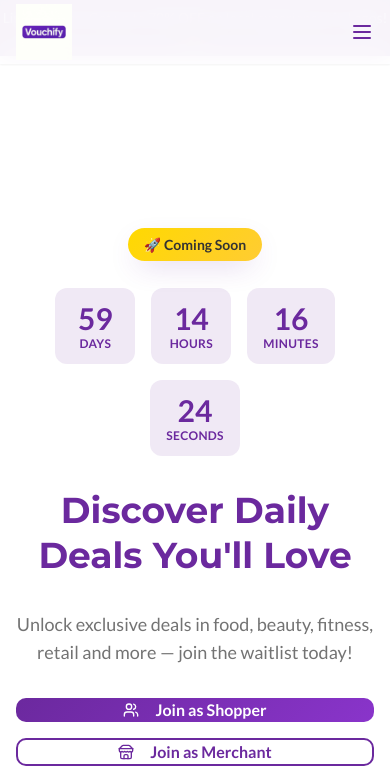
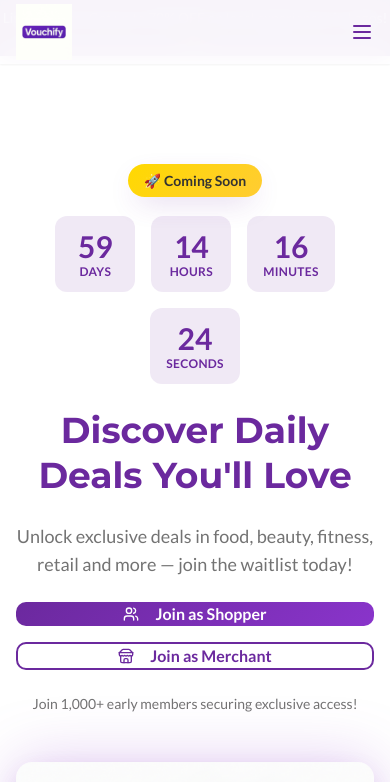
Before and after one commit to getvouchify/getvouchify, a React (Vite) app: page / in a window 390 px wide. Shown: the top 782 px of the page. Built offline with nearby package versions, Linux system fonts and the light colour scheme; the HTML template or start-up script is replaced by a standard one.

Commit message:
Fix Hero section layout

```diff
--- a/src/components/Hero.tsx
+++ b/src/components/Hero.tsx
@@ -13,11 +13,11 @@ const Hero = () => {
     setModalOpen(true);
   };
   return <>
-      <section className="min-h-[70vh] relative overflow-hidden bg-white pt-32">
+      <section className="min-h-[70vh] relative overflow-hidden bg-white pt-20 md:pt-32">
         <div className="container mx-auto px-4 relative z-10">
-          <div className="grid grid-cols-1 lg:grid-cols-2 gap-12 items-center min-h-[60vh] py-12">
+          <div className="grid grid-cols-1 lg:grid-cols-2 gap-12 items-center min-h-[60vh] py-8 md:py-12">
             {/* Left Content */}
-            <motion.div className="text-center lg:text-left space-y-8" initial={{
+            <motion.div className="text-center lg:text-left space-y-6 md:space-y-8" initial={{
             opacity: 0,
             y: 30
           }} animate={{
@@ -63,12 +63,12 @@ const Hero = () => {
 
               {/* Dual Waitlist Buttons */}
               <div className="flex flex-col sm:flex-row gap-4 max-w-lg mx-auto lg:mx-0">
-                <Button onClick={() => openModal("shopper")} size="lg" className="h-14 px-6 gradient-primary text-white font-semibold text-base hover-lift group flex-1">
+                <Button onClick={() => openModal("shopper")} size="lg" className="h-16 sm:h-14 px-8 gradient-primary text-white font-semibold text-base hover-lift group flex-1">
                   <Users className="mr-2 h-5 w-5" />
                   Join as Shopper
                 </Button>
 
-                <Button onClick={() => openModal("merchant")} size="lg" variant="outline" className="h-14 px-6 border-2 border-primary text-primary font-semibold text-base hover:bg-primary hover:text-white transition-all hover-lift flex-1">
+                <Button onClick={() => openModal("merchant")} size="lg" variant="outline" className="h-16 sm:h-14 px-8 border-2 border-primary text-primary font-semibold text-base hover:bg-primary hover:text-white transition-all hover-lift flex-1">
                   <Store className="mr-2 h-5 w-5" />
                   Join as Merchant
                 </Button>
```
